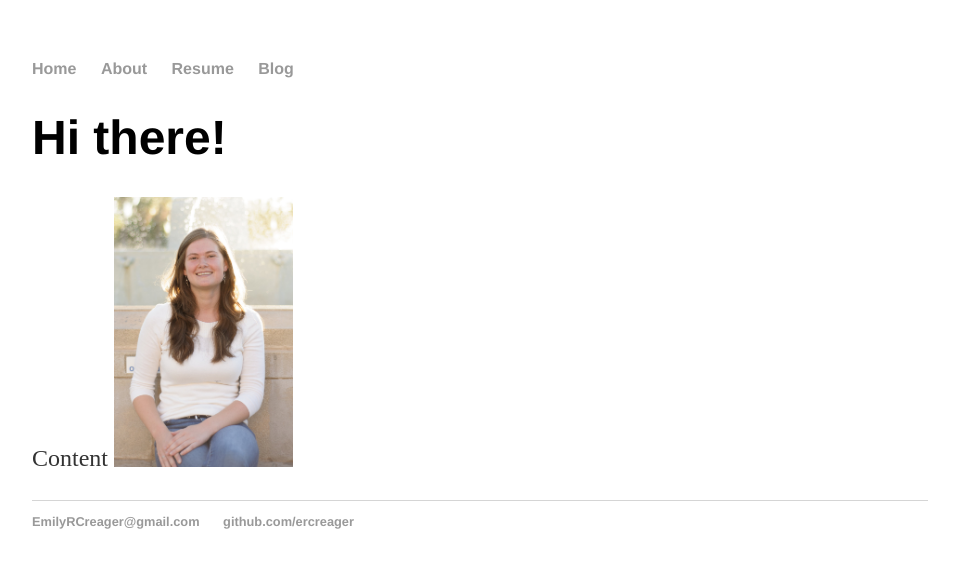
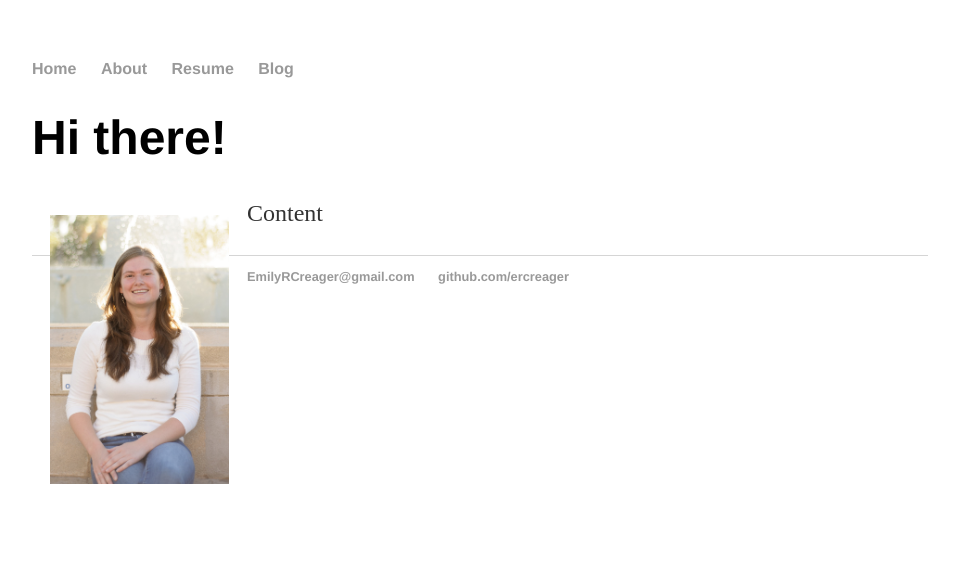
Before and after one commit to ercreager/ercreager.github.io, a Jekyll site: the page built from index.html, in a window 1280 px wide. Shown: the top 568 px of the page, without its empty margins (160-1119 px from the left). Built offline with Jekyll 4.4.1, drawn with Linux system fonts in a browser that asks for light colours.

Commit message:
Update index.html

```diff
--- a/index.html
+++ b/index.html
@@ -5,6 +5,6 @@
 <div class="blurb">
 	<h1>Hi there!</h1>
 	<p>Content
-		<img src="/assets/FountainPhoto.jpg" alt="Photo of Emily Creager" style="width: 20%;">
+		<img src="/assets/FountainPhoto.jpg" alt="Photo of Emily Creager" align="left" style="width: 20%; padding: 2%">
 	</p>
 </div><!-- /.blurb -->
```
